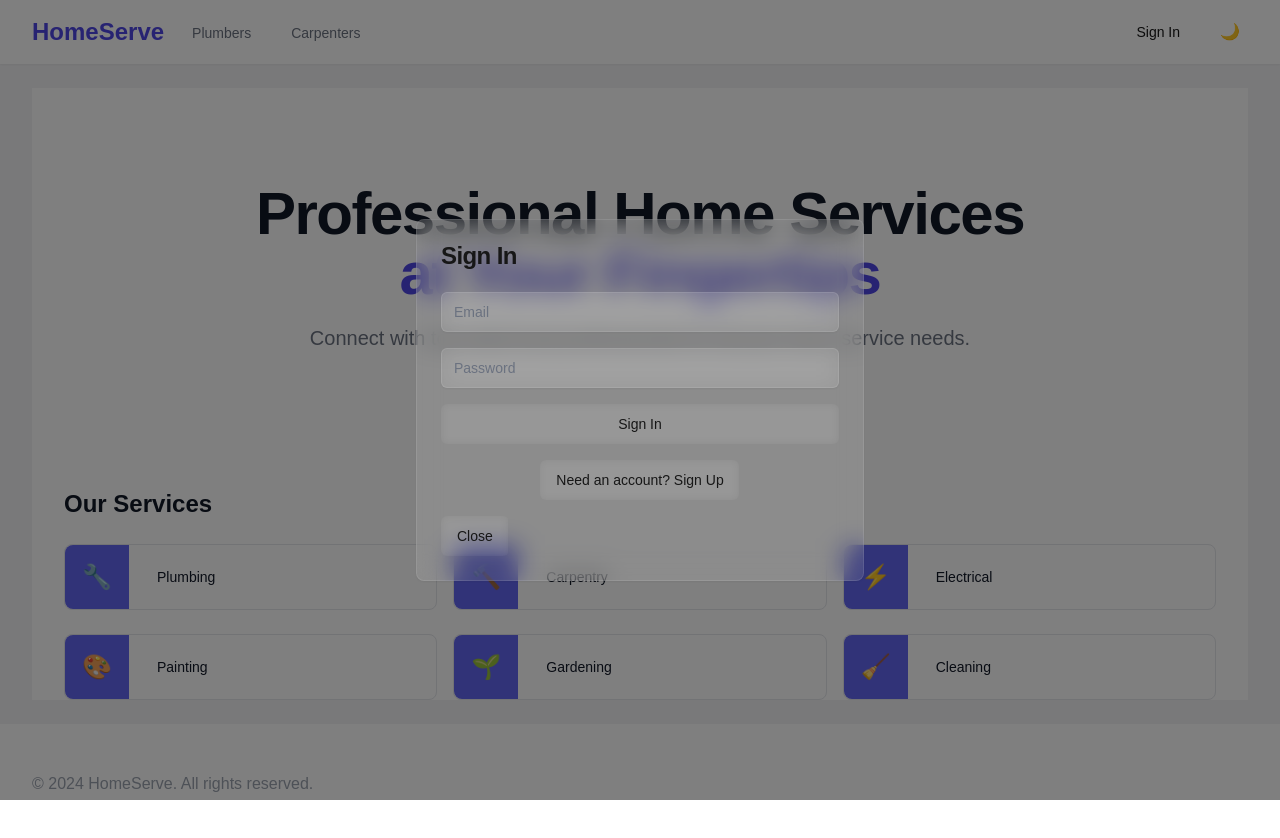
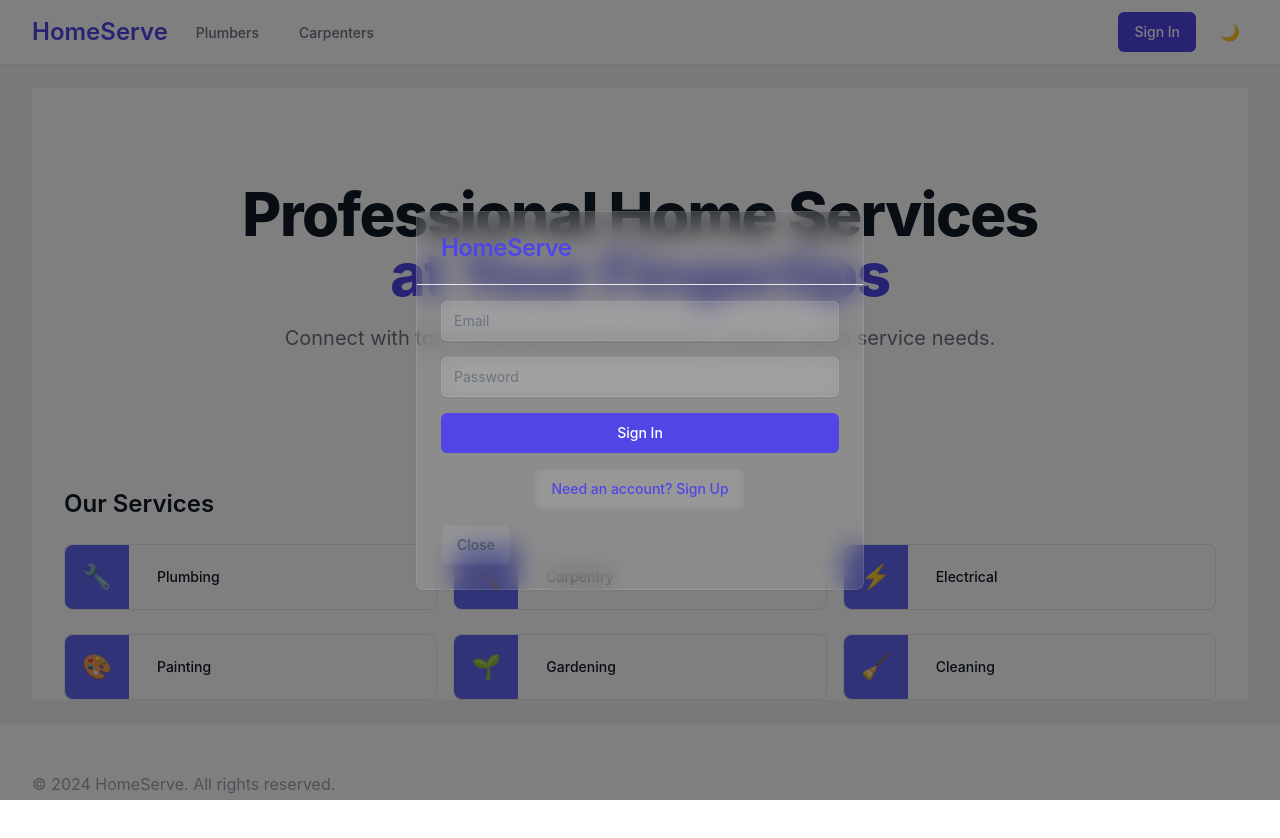
Before and after one commit to mysteriousgod/home-services-app, a Next.js app: page / in a window 1280 px wide. Both pictures are taken after a click on the button "Sign In". Shown: the top 838 px of the page. Built offline with nearby package versions, Linux system fonts and the light colour scheme.

Commit message:
duilder and customer

```diff
--- a/src/app/globals.css
+++ b/src/app/globals.css
@@ -3,21 +3,47 @@
 @tailwind utilities;
 
 :root {
-  --background: #ffffff;
-  --foreground: #171717;
+  --background: #f8fafc;
+  --foreground: #1e293b;
+  --primary: #4f46e5;
+  --primary-foreground: #ffffff;
+  --secondary: #e2e8f0;
+  --secondary-foreground: #475569;
+  --accent: #818cf8;
+  --accent-foreground: #ffffff;
+  --muted: #f1f5f9;
+  --muted-foreground: #64748b;
+  --card: #ffffff;
+  --card-foreground: #1e293b;
+  --border: #e2e8f0;
+  --input: #e2e8f0;
+  --ring: #4f46e5;
+  --radius: 0.5rem;
 }
 
-@media (prefers-color-scheme: dark) {
-  :root {
-    --background: #0a0a0a;
-    --foreground: #ededed;
-  }
+.dark {
+  --background: #0f172a;
+  --foreground: #e2e8f0;
+  --primary: #6366f1;
+  --primary-foreground: #ffffff;
+  --secondary: #1e293b;
+  --secondary-foreground: #e2e8f0;
+  --accent: #6366f1;
+  --accent-foreground: #ffffff;
+  --muted: #1e293b;
+  --muted-foreground: #94a3b8;
+  --card: #1e293b;
+  --card-foreground: #e2e8f0;
+  --border: #334155;
+  --input: #334155;
+  --ring: #6366f1;
 }
 
 body {
   color: var(--foreground);
   background: var(--background);
-  font-family: Arial, Helvetica, sans-serif;
+  font-family: 'Inter', sans-serif;
+  transition: background-color 0.3s ease, color 0.3s ease;
 }
 
 @layer utilities {
@@ -25,3 +51,82 @@ body {
     text-wrap: balance;
   }
 }
+
+::-webkit-scrollbar {
+  width: 9px;
+  height: 9px;
+}
+
+::-webkit-scrollbar-track {
+  background: transparent;
+}
+
+::-webkit-scrollbar-thumb {
+  background-color: rgba(0, 0, 0, 0.5);
+  border-radius: 10px;
+  border: 2px solid transparent;
+  background-clip: padding-box;
+}
+
+::-webkit-scrollbar-thumb:hover {
+  background-color: rgba(0, 0, 0, 0.7);
+}
+
+/* Hide scrollbar when not hovering */
+::-webkit-scrollbar-thumb {
+  visibility: hidden;
+}
+
+/* Show scrollbar on hover */
+:hover::-webkit-scrollbar-thumb {
+  visibility: visible;
+}
+
+/* Ensure the scrollbar doesn't cause layout shift */
+@supports (scrollbar-gutter: stable) {
+  body {
+    scrollbar-gutter: stable;
+  }
+}
+
+/* For Firefox */
+* {
+  scrollbar-width: thin;
+  scrollbar-color: rgba(0, 0, 0, 0.5) transparent;
+}
+
+/* Dark mode adjustments */
+@media (prefers-color-scheme: dark) {
+  ::-webkit-scrollbar-thumb {
+    background-color: rgba(255, 255, 255, 0.5);
+  }
+
+  ::-webkit-scrollbar-thumb:hover {
+    background-color: rgba(255, 255, 255, 0.7);
+  }
+
+  * {
+    scrollbar-color: rgba(255, 255, 255, 0.5) transparent;
+  }
+}
+/* Show scrollbar when scrolling */
+.is-scrolling::-webkit-scrollbar-thumb {
+  visibility: visible;
+}
+
+/* Apply to any element that should have this scrollbar behavior */
+.scrollable {
+  overflow: auto;
+}
+/* Add RGB values for colors to use in rgba() */
+:root {
+  --background-rgb: 248, 250, 252;
+  --muted-foreground-rgb: 100, 116, 139;
+  --secondary-foreground-rgb: 71, 85, 105;
+}
+
+.dark {
+  --background-rgb: 15, 23, 42;
+  --muted-foreground-rgb: 148, 163, 184;
+  --secondary-foreground-rgb: 226, 232, 240;
+}
--- a/src/components/SignInSignUp.tsx
+++ b/src/components/SignInSignUp.tsx
@@ -1,10 +1,14 @@
 import React, { useState } from 'react';
 import { Card, CardContent, CardHeader, CardTitle, Button, Input, Alert, AlertDescription } from './ui';
-import { Mail } from 'lucide-react';
+import { Mail, User, Briefcase } from 'lucide-react';
 
 interface FormState {
   email: string;
   password: string;
+  category?: 'customer' | 'builder';
+  profession?: string;
+  experience?: string;
+  skills?: string;
 }
 
 const SignInSignUp: React.FC = () => {
@@ -24,10 +28,25 @@ const SignInSignUp: React.FC = () => {
     }));
   };
 
+  const handleCategorySelect = (category: 'customer' | 'builder') => {
+    setFormState(prevState => ({
+      ...prevState,
+      category,
+    }));
+  };
+
   const handleSubmit = (e: React.FormEvent<HTMLFormElement>) => {
     e.preventDefault();
     if (isSignUp) {
-      setMessage('Verification email sent. Please check your inbox.');
+      if (!formState.category) {
+        setMessage('Please select a category (Customer or Builder).');
+        return;
+      }
+      if (formState.category === 'builder' && (!formState.profession || !formState.experience || !formState.skills)) {
+        setMessage('Please fill in all builder-specific fields.');
+        return;
+      }
+      setMessage(`Verification email sent. Please check your inbox. Category: ${formState.category}`);
     } else {
       setMessage('Sign in successful!');
     }
@@ -36,17 +55,45 @@ const SignInSignUp: React.FC = () => {
 
   return (
     <>
-      <Button onClick={() => setIsOpen(true)}>
+      <Button onClick={() => setIsOpen(true)} className="bg-indigo-600 hover:bg-indigo-700 text-white">
         {isSignUp ? 'Sign Up' : 'Sign In'}
       </Button>
       {isOpen && (
-        <div className="z-10 fixed inset-0  bg-black bg-opacity-50 flex justify-center items-center">
-          <Card className="w-full max-w-md">
-            <CardHeader>
-              <CardTitle>{isSignUp ? 'Create Account' : 'Sign In'}</CardTitle>
+        <div className="z-10 fixed inset-0 bg-black bg-opacity-50 flex justify-center items-center p-4">
+          <Card className="w-full max-w-md max-h-[90vh] flex flex-col bg-white dark:bg-gray-800">
+            <CardHeader className="border-b border-gray-200 dark:border-gray-700">
+              <CardTitle className="text-2xl font-semibold text-indigo-600 dark:text-indigo-400">HomeServe</CardTitle>
             </CardHeader>
-            <CardContent>
-              <form onSubmit={handleSubmit} className="space-y-4">
+            <CardContent className="flex-grow overflow-y-auto">
+              <form onSubmit={handleSubmit} className="space-y-4 mt-4">
+                {isSignUp && (
+                  <div className="flex space-x-4 mb-4">
+                    <Button
+                      type="button"
+                      onClick={() => handleCategorySelect('customer')}
+                      className={`flex-1 transition-all duration-300 ease-in-out ${
+                        formState.category === 'customer'
+                          ? 'bg-indigo-600 text-white scale-105'
+                          : 'bg-gray-200 text-gray-700 hover:bg-gray-300 dark:bg-gray-700 dark:text-gray-200 dark:hover:bg-gray-600'
+                      }`}
+                    >
+                      <User className={`mr-2 h-4 w-4 ${formState.category === 'customer' ? 'animate-pulse' : ''}`} />
+                      Customer
+                    </Button>
+                    <Button
+                      type="button"
+                      onClick={() => handleCategorySelect('builder')}
+                      className={`flex-1 transition-all duration-300 ease-in-out ${
+                        formState.category === 'builder'
+                          ? 'bg-indigo-600 text-white scale-105'
+                          : 'bg-gray-200 text-gray-700 hover:bg-gray-300 dark:bg-gray-700 dark:text-gray-200 dark:hover:bg-gray-600'
+                      }`}
+                    >
+                      <Briefcase className={`mr-2 h-4 w-4 ${formState.category === 'builder' ? 'animate-pulse' : ''}`} />
+                      Builder
+                    </Button>
+                  </div>
+                )}
                 <Input
                   type="email"
                   name="email"
@@ -54,6 +101,7 @@ const SignInSignUp: React.FC = () => {
                   value={formState.email}
                   onChange={handleInputChange}
                   required
+                  className="border-gray-300 dark:border-gray-600 focus:border-indigo-500 dark:focus:border-indigo-400"
                 />
                 <Input
                   type="password"
@@ -62,26 +110,66 @@ const SignInSignUp: React.FC = () => {
                   value={formState.password}
                   onChange={handleInputChange}
                   required
+                  className="border-gray-300 dark:border-gray-600 focus:border-indigo-500 dark:focus:border-indigo-400"
                 />
-                <Button type="submit" className="w-full">
+                {isSignUp && formState.category === 'builder' && (
+                  <>
+                    <Input
+                      type="text"
+                      name="profession"
+                      placeholder="Profession (e.g., Plumber, Electrician)"
+                      value={formState.profession || ''}
+                      onChange={handleInputChange}
+                      required
+                      className="border-gray-300 dark:border-gray-600 focus:border-indigo-500 dark:focus:border-indigo-400"
+                    />
+                    <Input
+                      type="text"
+                      name="experience"
+                      placeholder="Years of Experience"
+                      value={formState.experience || ''}
+                      onChange={handleInputChange}
+                      required
+                      className="border-gray-300 dark:border-gray-600 focus:border-indigo-500 dark:focus:border-indigo-400"
+                    />
+                    <Input
+                      type="text"
+                      name="skills"
+                      placeholder="Skills (comma-separated)"
+                      value={formState.skills || ''}
+                      onChange={handleInputChange}
+                      required
+                      className="border-gray-300 dark:border-gray-600 focus:border-indigo-500 dark:focus:border-indigo-400"
+                    />
+                  </>
+                )}
+                <Button type="submit" className="w-full bg-indigo-600 hover:bg-indigo-700 text-white">
                   {isSignUp ? 'Create Account' : 'Sign In'}
                 </Button>
               </form>
               <div className="mt-4 text-center">
                 <Button
                   variant="link"
-                  onClick={() => setIsSignUp(!isSignUp)}
+                  onClick={() => {
+                    setIsSignUp(!isSignUp);
+                    setFormState(prev => ({ ...prev, category: undefined, profession: undefined, experience: undefined, skills: undefined }));
+                  }}
+                  className="text-indigo-600 hover:text-indigo-700 dark:text-indigo-400 dark:hover:text-indigo-300"
                 >
                   {isSignUp ? 'Already have an account? Sign In' : 'Need an account? Sign Up'}
                 </Button>
               </div>
               {message && (
-                <Alert className="mt-4">
+                <Alert className="mt-4 bg-indigo-100 border-indigo-300 text-indigo-800 dark:bg-indigo-900 dark:border-indigo-700 dark:text-indigo-200">
                   <Mail className="h-4 w-4" />
                   <AlertDescription>{message}</AlertDescription>
                 </Alert>
               )}
-              <Button variant="ghost" className="mt-4" onClick={() => setIsOpen(false)}>
+              <Button
+                variant="ghost"
+                className="mt-4 text-gray-600 hover:text-gray-800 dark:text-gray-300 dark:hover:text-gray-100"
+                onClick={() => setIsOpen(false)}
+              >
                 Close
               </Button>
             </CardContent>
```
